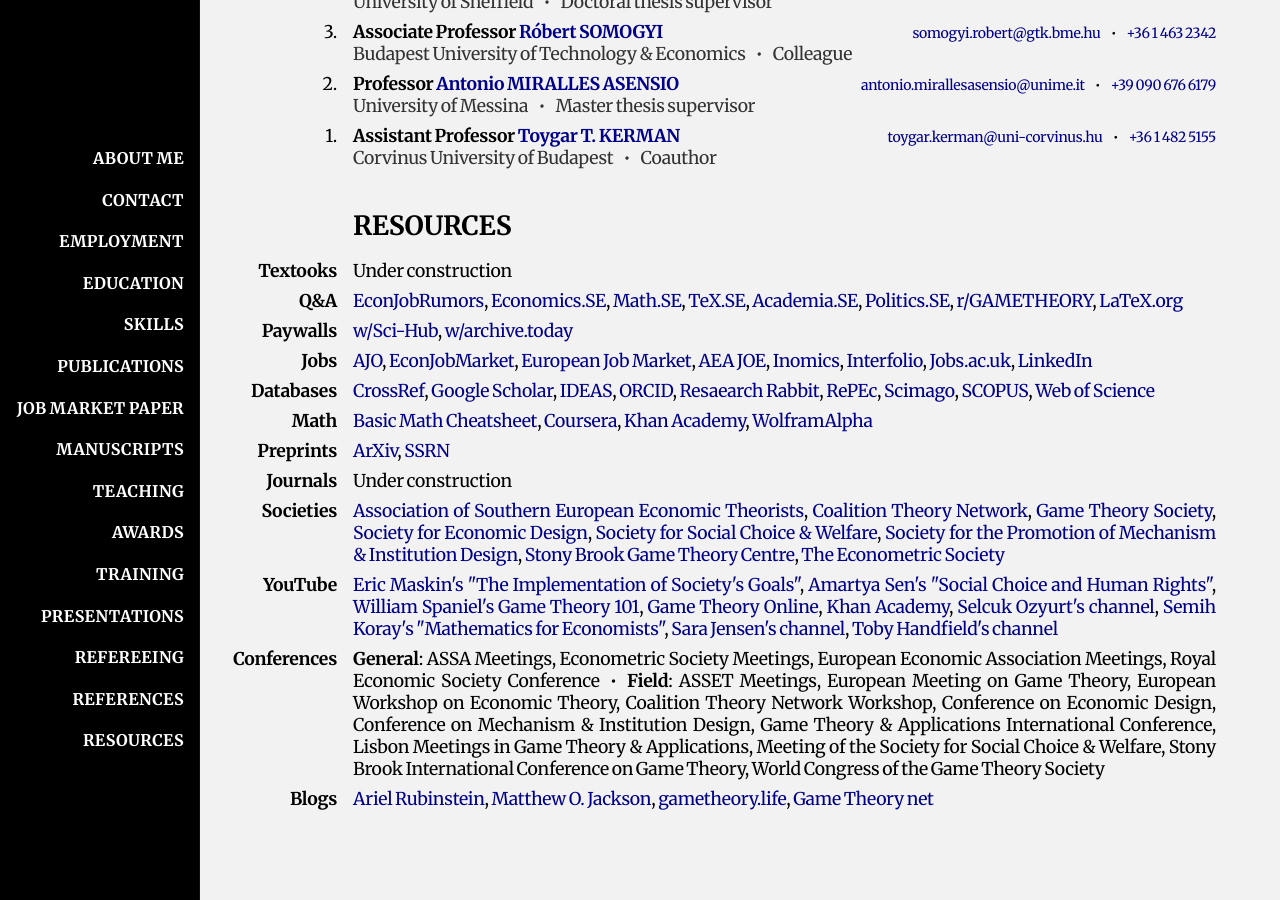
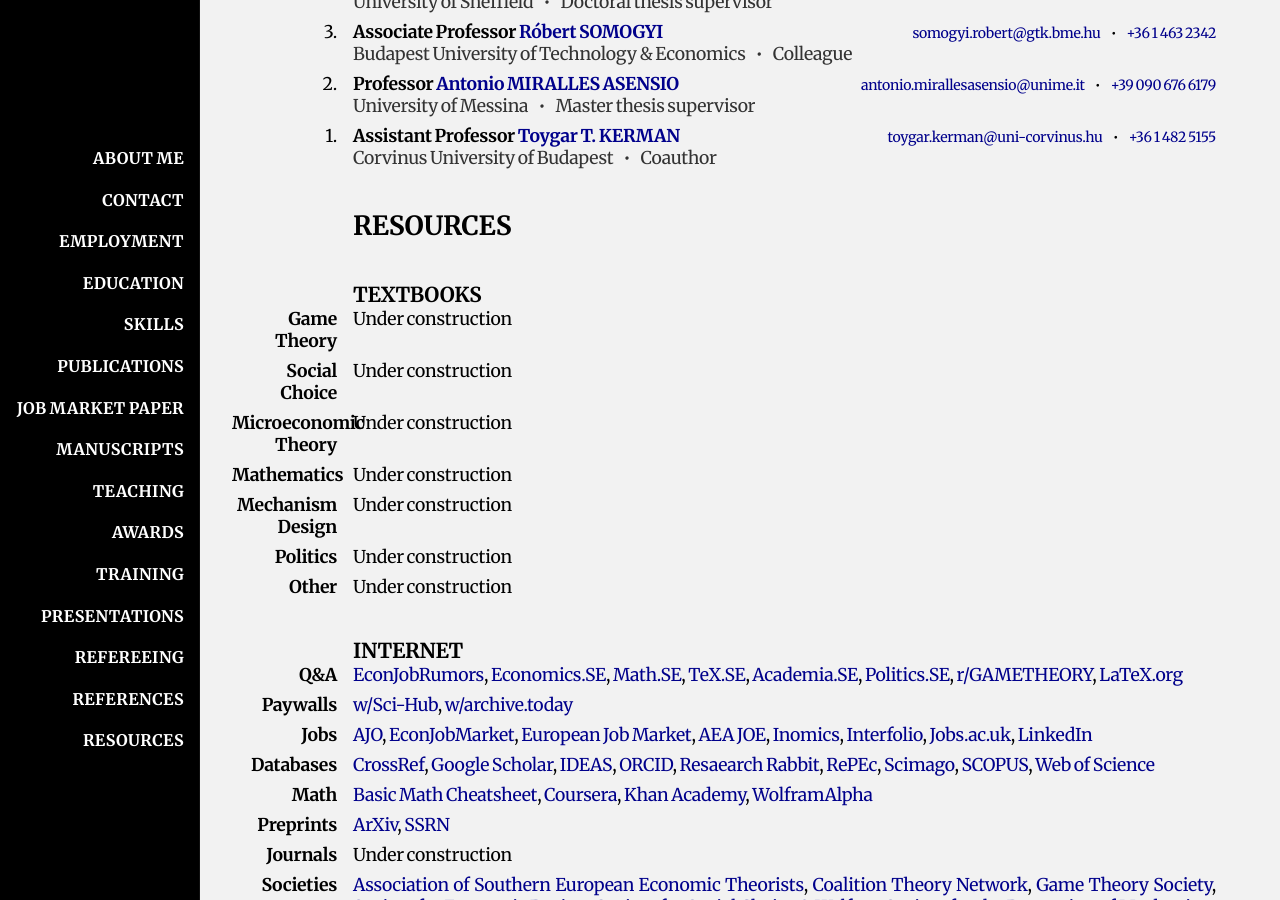
Before and after one commit to HectorHermidaRivera/hectorhermidarivera.github.io, a Jekyll site: the page built from index.md, in a window 1280 px wide and 900 px high, scrolled down 3201 px. Built offline with Jekyll 4.4.1, drawn with Linux system fonts in a browser that asks for light colours; a style sheet for code colours, icons or effects is not loaded.

Commit message:
Update index.md

```diff
--- a/index.md
+++ b/index.md
@@ -511,10 +511,36 @@ title: Home
 ## Resources
 <a id="RESOURCES"></a>
 
+### Textbooks
+
 <div class="two-column">
 
-  <div class="label"><b>Textooks</b></div>
+  <div class="label"><b>Game Theory</b></div>
   <div class="value">Under construction</div>
+
+  <div class="label"><b>Social Choice</b></div>
+  <div class="value">Under construction</div>
+
+  <div class="label"><b>Microeconomic Theory</b></div>
+  <div class="value">Under construction</div>
+
+  <div class="label"><b>Mathematics</b></div>
+  <div class="value">Under construction</div>
+
+  <div class="label"><b>Mechanism Design</b></div>
+  <div class="value">Under construction</div>
+
+  <div class="label"><b>Politics</b></div>
+  <div class="value">Under construction</div>
+
+  <div class="label"><b>Other</b></div>
+  <div class="value">Under construction</div>
+
+</div>
+
+### Internet
+
+<div class="two-column">
 
   <div class="label"><b>Q&A</b></div>
   <div class="value"><a href="https://www.econjobrumors.com">EconJobRumors</a>, <a href="https://economics.stackexchange.com">Economics.SE</a>, <a href="https://math.stackexchange.com">Math.SE</a>, <a href="https://tex.stackexchange.com">TeX.SE</a>, <a href="https://academia.stackexchange.com">Academia.SE</a>, <a href="https://politics.stackexchange.com">Politics.SE</a>, <a href="https://www.reddit.com/r/GAMETHEORY/">r/GAMETHEORY</a>, <a href="https://latex.org/forum/">LaTeX.org</a></div>
@@ -548,4 +574,5 @@ title: Home
 
   <div class="label"><b>Blogs</b></div>
   <div class="value"><a href="https://arielrubinstein.tau.ac.il">Ariel Rubinstein</a>, <a href="https://web.stanford.edu/~jacksonm/">Matthew O. Jackson</a>, <a href="https://gametheory.life">gametheory.life</a>, <a href="https://www.gametheory.net">Game Theory net</a></div>
+
 </div>
```
